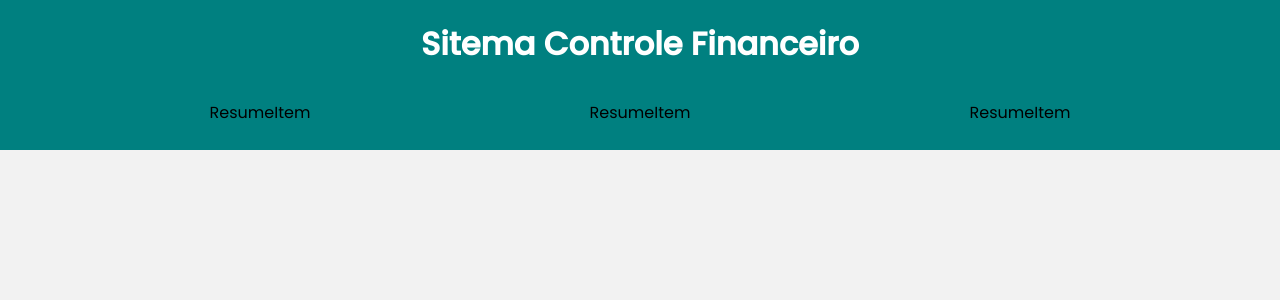
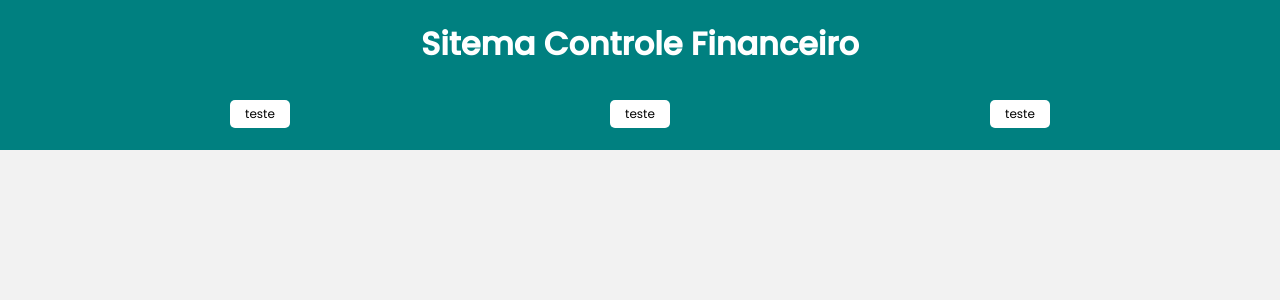
Before and after one commit to AlanFaraj83/Projeto-Controle-de-financas, a React (Create React App) app in the folder financas/: page / in a window 1280 px wide. Shown: the top 300 px of the page. Built offline with nearby package versions, Linux system fonts and the light colour scheme.

Commit message:
:sparkles: Atualizando o index.js

```diff
--- a/financas/src/components/ResumeItem/index.js
+++ b/financas/src/components/ResumeItem/index.js
@@ -4,7 +4,11 @@ import * as C from "./styles";
 
 const ResumeItem = () => {
     return (
-        <div>ResumeItem</div>
+        <C.Container>
+            <C.Header>
+                <C.HeaderTitle>teste</C.HeaderTitle>
+            </C.Header>
+        </C.Container>
     )
 }
 
```
